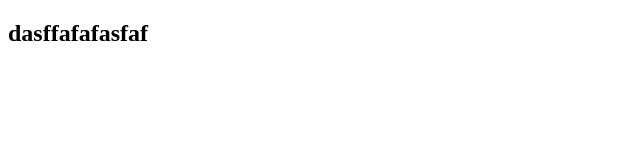
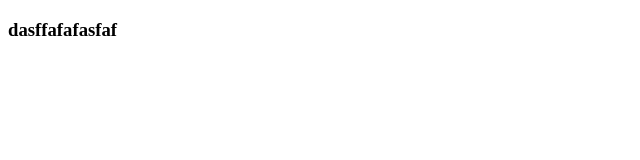
Before and after one commit to Brucenigel/Testing, a plain HTML site: page index.html in a window 1280 px wide. Shown: the whole page, without its empty margins (0-640 px from the left). Drawn offline with Linux system fonts and the light colour scheme.

Commit message:
teststst

```diff
--- a/index.html
+++ b/index.html
@@ -7,7 +7,7 @@
 </head>
 <body>
     <div class="card">
-        <h2>dasffafafasfaf</h2>
+        <h3>dasffafafasfaf</h3>
     </div>
 </body>
 </html>
```
